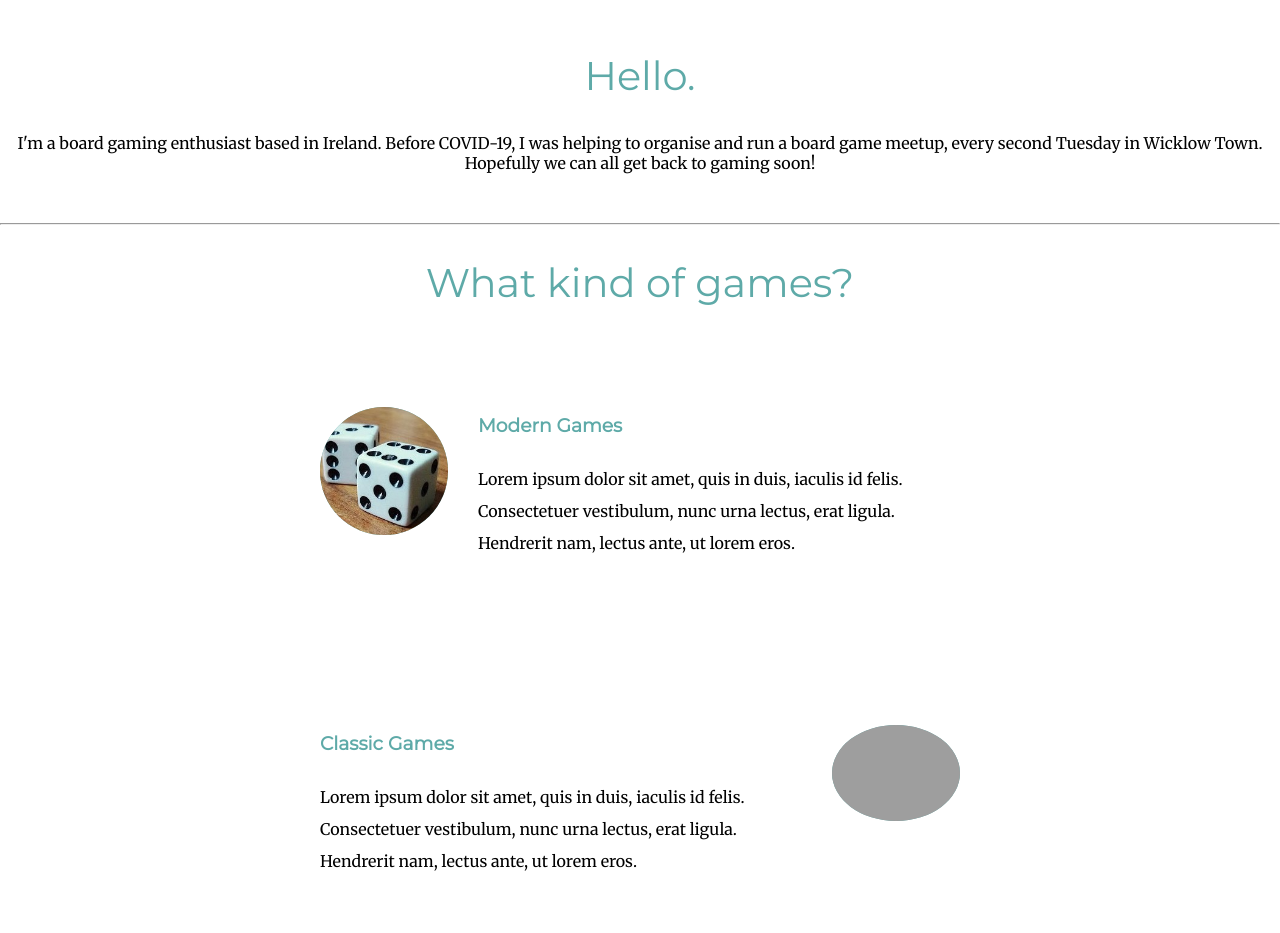
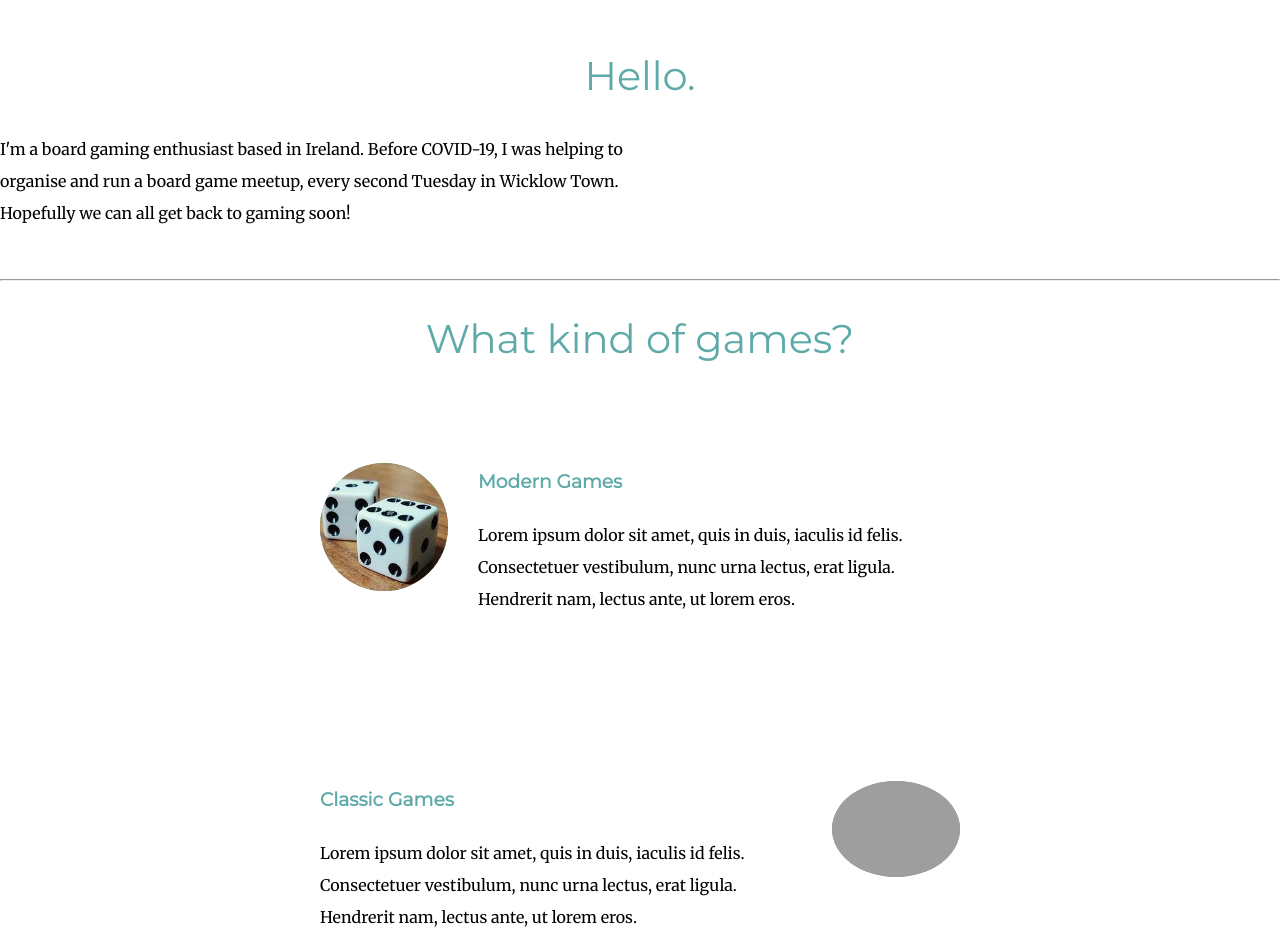
Before and after one commit to totallybanjaxed/totallybanjaxed.github.io, a plain HTML site: page index.html in a window 1280 px wide. Shown: the part 1180-2113 px from the top of the page. Drawn offline with Linux system fonts and the light colour scheme; grey boxes are pictures that could not be loaded.

Commit message:
updated class on profile text

```diff
--- a/index.html
+++ b/index.html
@@ -23,7 +23,7 @@
         <div class="profile">
             <img id="profile-image" src="images/tbj.jpeg" alt="tbj avatar">
             <h2 id="hello-title">Hello.</h2>
-            <p>I'm a board gaming enthusiast based in Ireland. Before COVID-19, I was helping to organise and run a board game meetup, every second Tuesday in Wicklow Town. Hopefully we can all get back to gaming soon!</p>
+            <p class="profile-desc">I'm a board gaming enthusiast based in Ireland. Before COVID-19, I was helping to organise and run a board game meetup, every second Tuesday in Wicklow Town. Hopefully we can all get back to gaming soon!</p>
         </div>
         <hr>
         <div class="skills">
```
